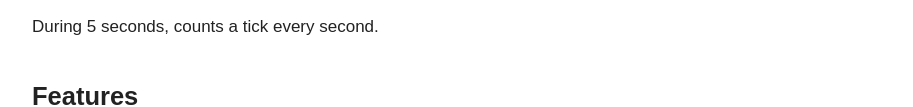
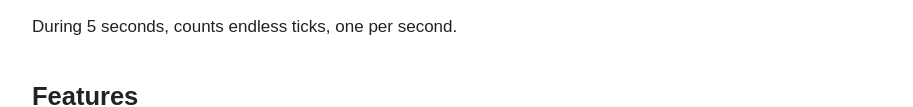
Before and after one commit to ia-atmos/env-web, a plain HTML site: page site/index.html in a window 1280 px wide. Shown: the part 616-723 px from the top of the page, without its empty margins (183-1096 px from the left). Drawn offline with Linux system fonts and the light colour scheme.

Commit message:
The caption of the example: endless ticks
Co-Authored-By: Claude Opus 5.5 <noreply@anthropic.com>
Claude-Session: https://claude.ai/code/session_011eECoffhJTecG6BZSq3GQi

```diff
--- a/site/index.html
+++ b/site/index.html
@@ -60,7 +60,7 @@
     }
 }
 print "Bye!"</pre>
-<p>During 5 seconds, counts a tick every second.</p>
+<p>During 5 seconds, counts endless ticks, one per second.</p>
 </div>
 <img src="imgs/atmos-hello.gif" alt="the program running: Tick 0 to Tick 4, one per second, then Bye!">
 </div>
```
Also changed, not shown: 2 other files.
